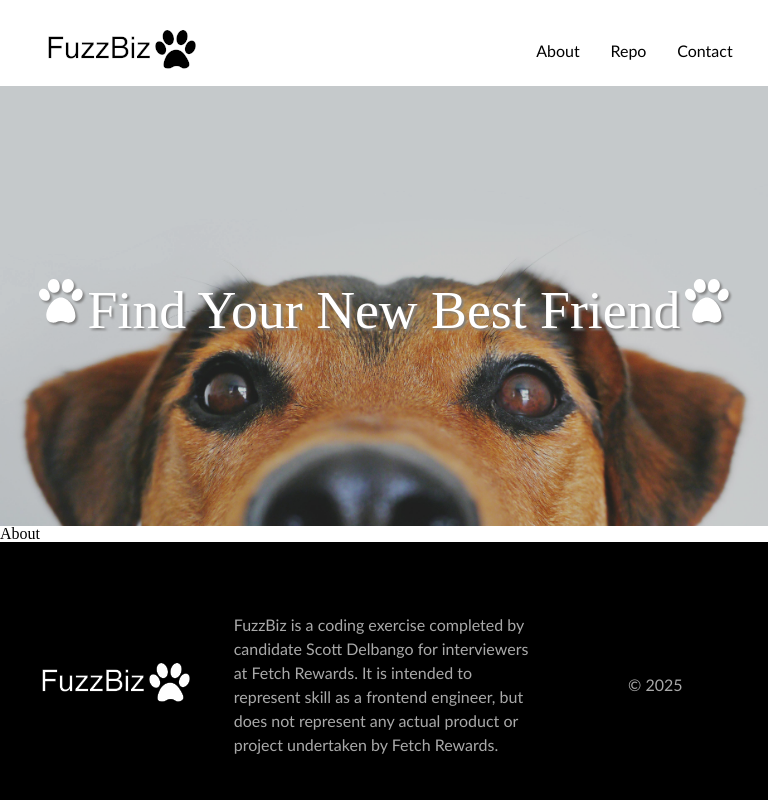
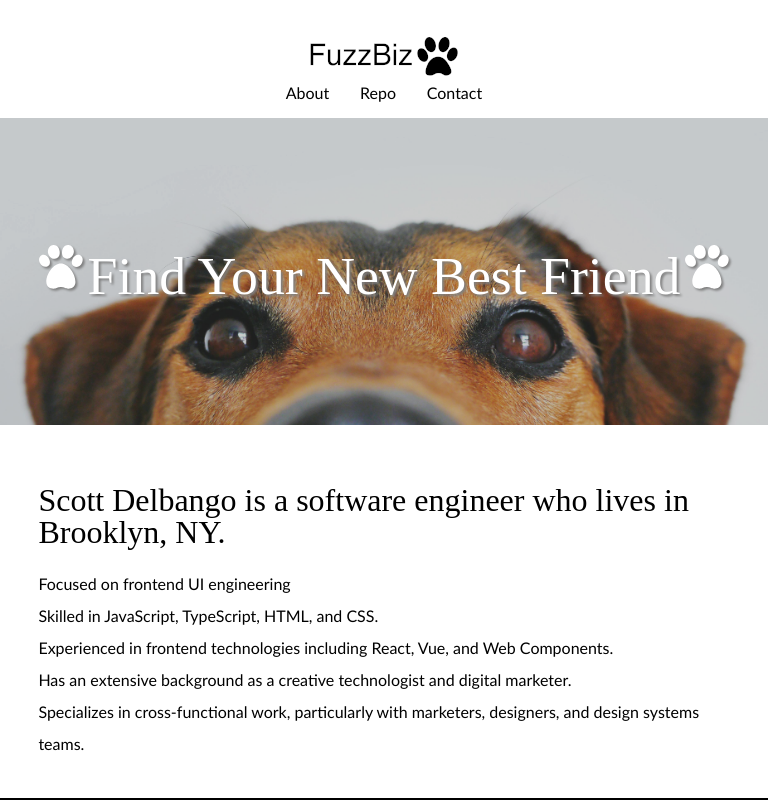
Before and after one commit to mercuryfillings/fetch-app, a React (Vite) app: page /about in a window 768 px wide. Shown: the top 800 px of the page. Built offline with nearby package versions, Linux system fonts and the light colour scheme.

Commit message:
Seemingly working app. Barring any major bugs, this seems ready to ship

```diff
--- a/src/App.tsx
+++ b/src/App.tsx
@@ -40,14 +40,12 @@ const App: React.FC = () => {
 
   const onNext = async () => {
     if (!next) return
-    console.log("next", next);
-    await fetchNext(next, setReturnedBreedIds, setPrev, setNext);
-    setCurrentPage((prevPage) => prevPage + 1);
-  };
+    await fetchNext(next, setReturnedBreedIds, setPrev, setNext)
+    setCurrentPage((prevPage) => prevPage + 1)
+  }
 
   const onPrev = async () => {
     if (!prev) return
-    console.log('prev', prev)
     await fetchPrev(prev, setReturnedBreedIds, setPrev, setNext)
     setCurrentPage(currentPage - 1)
   }
@@ -104,7 +102,7 @@ const App: React.FC = () => {
 
   useEffect(() => {
     handleResultCopy()
-  }, [handleResultCopy]);
+  }, [handleResultCopy])
 
   return (
 
@@ -139,6 +137,7 @@ const App: React.FC = () => {
                     selectedDogs={selectedDogs}
                     setSelectedDogs={setSelectedDogs}
                     match={''}
+                    x={false}
                   />
                   <Pagination
                     onNext={onNext}
--- a/src/components/Card.tsx
+++ b/src/components/Card.tsx
@@ -5,13 +5,19 @@ import { IoIosHeartEmpty, IoIosHeart } from "react-icons/io"
 const Card: React.FC<CardProps> = ({dog, selectedDogs, setSelectedDogs, x}) => {
 
   const handleClick = () => {
-    if (!selectedDogs.includes(dog.id) && selectedDogs.length < 100) {
-      setSelectedDogs([...selectedDogs, dog.id])
-    }
-    if (selectedDogs.includes(dog.id)) {
-      setSelectedDogs(selectedDogs.filter(item => item !== dog.id))
+    if (!x) {
+      if (!selectedDogs.includes(dog.id) && selectedDogs.length < 100) {
+        setSelectedDogs([...selectedDogs, dog.id])
+      }
+      if (selectedDogs.includes(dog.id)) {
+        setSelectedDogs(selectedDogs.filter(item => item !== dog.id))
+      }
     }
 }
+
+  const handleRemove = () => {
+    setSelectedDogs(prev => prev.filter(item => item !== dog.id))
+  }
 
   return (
     <div className="card-container" onClick={handleClick}>
@@ -26,7 +32,7 @@ const Card: React.FC<CardProps> = ({dog, selectedDogs, setSelectedDogs, x}) => {
       </div>
       <div className="card-icon-container">
         {
-          x ? <button className="x">remove</button> :
+          x ? <button className="x" onClick={handleRemove}>remove</button> :
           selectedDogs.includes(dog.id) ? <div className="icon"><IoIosHeart /></div> : <div className="icon"><IoIosHeartEmpty /></div>
         }
       </div>
--- a/src/components/Layout.tsx
+++ b/src/components/Layout.tsx
@@ -17,14 +17,14 @@ const Header: React.FC<HeaderProps> = ({ isLoggedIn, handleLogout, selectedDogs
   return (
     <header className='header'>
       <div className='header-logo-container'>
-        <button className="logo-button" onClick={() => navigate("/")}><img src={Logo} /></button>
+        <img src={Logo} />
       </div>
       <div className='nav-container'>
         <ul className='nav-list'>
             <li className='nav-list-item'><a className="nav-link" href="/about">About</a></li>
             <li className='nav-list-item'><a className="nav-link" href="https://github.com/mercuryfillings/fetch-app" target='_blank'>Repo</a></li>
             <li className='nav-list-item'><a className="nav-link" href="/contact">Contact</a></li>
-            {selectedDogs.length > 0 && <li className='nav-list-item'><Badge count={selectedDogs.length} selectedDogs={selectedDogs} /></li>}
+            {selectedDogs.length > 0 && <li className='nav-list-item'><Badge count={selectedDogs.length} selectedDogs={selectedDogs}/></li>}
             {isLoggedIn && (
               <li className='nav-list-item'><button onClick={handleLogout} className="logout-button">Log Out <FaArrowRight /></button></li>
             )}
@@ -58,7 +58,7 @@ const Layout: FC<LayoutProps> = ({ children, isLoggedIn, handleLogout, selectedD
     return (
         <div className="site">
           <div className="site-wrapper">
-            <Header isLoggedIn={isLoggedIn} handleLogout={handleLogout} selectedDogs={selectedDogs}/>
+            <Header isLoggedIn={isLoggedIn} handleLogout={handleLogout} selectedDogs={selectedDogs} />
             <Banner />
                 <div >{children}</div>
             <Footer />
--- a/src/components/Search.tsx
+++ b/src/components/Search.tsx
@@ -33,8 +33,6 @@ const Search: React.FC<SearchProps> = ({
 
     const handleSubmit = async (e: FormEvent<HTMLFormElement>) => {
         e.preventDefault()
-
-        console.log(selectedBreeds)
 
         await fetchContent(
             selectedBreeds,
--- a/src/pages/About.tsx
+++ b/src/pages/About.tsx
@@ -1,4 +1,3 @@
-import React from 'react'
 import Layout from '../components/Layout'
 import { useLocation } from 'react-router'
 
@@ -10,7 +9,14 @@ export default function About() {
 
   return (
     <Layout selectedDogs={[]} isLoggedIn={false} handleLogout={() => false}>
-      <div>About</div>
+      <div className="content-page">
+        <h2 className="about-headline">Scott Delbango is a software engineer who lives in Brooklyn, NY.</h2>
+        <p>Focused on frontend UI engineering</p>
+        <p>Skilled in JavaScript, TypeScript, HTML, and CSS.</p>
+        <p>Experienced in frontend technologies including React, Vue, and Web Components.</p>
+        <p>Has an extensive background as a creative technologist and digital marketer.</p>
+        <p>Specializes in cross-functional work, particularly with marketers, designers, and design systems teams.</p>
+      </div>
     </Layout>
   )
 }
--- a/src/pages/Contact.tsx
+++ b/src/pages/Contact.tsx
@@ -1,4 +1,3 @@
-import React from 'react'
 import Layout from '../components/Layout'
 import { useLocation } from 'react-router'
 
@@ -10,7 +9,11 @@ export default function Contact() {
 
   return (
     <Layout selectedDogs={[]} isLoggedIn={false} handleLogout={() => false}>
-      <div>Contact</div>
+      <div className="content-page">
+        <h2 className="about-headline">Get in Touch</h2>
+        <p>scott.delbango@gmail.com</p>
+        <p><a className="nav-link" href="https://www.linkedin.com/in/scottraphaeldelbango" target="_blank">LinkedIn</a></p>
+      </div>
     </Layout>
   )
 }
--- a/src/pages/Match.tsx
+++ b/src/pages/Match.tsx
@@ -7,8 +7,14 @@ import Browse from '../components/Browse'
 
 const MatchPage = () => {
 
+    //location variables
+
     const location = useLocation()
-    const { isLoggedIn, selectedDogs } = location.state || {}
+    const { isLoggedIn } = location.state || {}
+
+
+    //state
+    const [selectedDogs, setSelectedDogs] = useState<string[]>(location.state?.selectedDogs || [])
     const [dogs, setDogs] = useState<Dog[]>([])
     const [loading, setLoading] = useState<boolean>(false)
     const [match, setMatch] = useState<string>('')
@@ -36,7 +42,7 @@ const MatchPage = () => {
 
     useEffect(() => {
       fetchDogsCallback()
-    }, [fetchDogsCallback])
+    }, [fetchDogsCallback, selectedDogs])
 
   return (
     <Layout isLoggedIn={isLoggedIn} handleLogout={() => console.log('test')} selectedDogs={selectedDogs}>
@@ -46,7 +52,8 @@ const MatchPage = () => {
         </div>
         <div className="match-content-container">
           <h2 className="browse-header">{match ? headerCopy.found : headerCopy.find}</h2>
-          <Browse dogs={dogs} selectedDogs={selectedDogs} match={match} setSelectedDogs={() => console.log('test')} x={true}/>
+          {selectedDogs.length < 1 && <p className="match-copy-container">No matches found</p>}
+          {selectedDogs.length > 0 && <Browse dogs={dogs} selectedDogs={selectedDogs} match={match} setSelectedDogs={setSelectedDogs} x={true}/>}
         </div>
       </div>
     </Layout>
--- a/src/styles/styles.css
+++ b/src/styles/styles.css
@@ -226,7 +226,6 @@ input {
   color: white;
   font-family: var(--sans-font);
   font-size: 1.5rem;
-  letter-spacing: 5px;
   transition: .2s;
 }
 
@@ -247,7 +246,8 @@ input {
   display: flex;
   flex-direction: column;
   align-items: center;
-  width: 400px;
+  width: 100%;
+  max-width: 400px;
 }
 
 .login-field-container {
@@ -670,7 +670,6 @@ input {
 .match-results {
   display: flex;
   padding: 5vw;
-  transition: 2s;
 }
 
 .match-image-container {
@@ -716,6 +715,20 @@ input {
   cursor: pointer;
 }
 
+.content-page {
+  padding: 5vw;
+  line-height: 2rem;
+  font-family: var(--sans-font);
+}
+
+.about-headline {
+  font-family: var(--serif-font);
+  font-size: 2rem;
+  margin: 20px 0;
+}
+
+
+
 /* XL styles */
 
 @media(min-width: 2000px) {
@@ -732,4 +745,89 @@ input {
   }
 }
 
+@media(min-width: 1600px) {
+  .browse-container {
+    grid-template-columns: repeat(4, 1fr);
+  }
+}
+
 /* Mobile Styles */
+
+@media(max-width: 1160px) {
+  .header {
+    display: flex;
+    flex-direction: column;
+    align-items: center;
+    margin: 1rem;
+  }
+  .banner-container {
+    max-height: 40vw;
+  }
+  .footer-container {
+    flex-direction: column;
+    text-align: center;
+  }
+  .login-container {
+    flex-direction: column;
+  }
+  .login-headline {
+    font-size: 2rem;
+  }
+  .login-copy-container {
+    align-items: center;
+    text-align: center;
+  }
+  .login-copy {
+    max-width: 100%;
+  }
+  .login-form-container {
+    padding: 0;
+    margin: 0 0 10vw 0;
+  }
+  .login-button {
+    max-width: 90%;
+  }
+  .app-content-container {
+    display: flex;
+    flex-direction: column;
+    align-items: center;
+  }
+  .search-container {
+    flex: 1;
+  }
+
+  .page-container {
+    flex: 1;
+    max-width: 100%;
+  }
+  .browse-container {
+    grid-template-columns: repeat(1, 1fr);
+  }
+  .page-container {
+    width: 100%;
+  }
+  .browse-header {
+    border-radius: 0;
+  }
+  .match-container {
+    flex-direction: column-reverse;
+  }
+  .match-gutter {
+    display: flex;
+    justify-content: center;
+    align-items: center;
+  }
+  .match-results {
+    flex-direction: column;
+  }
+
+  @media(min-width: 567px) {
+    .browse-container {
+      grid-template-columns: repeat(2, 1fr);
+    }
+    .search-container {
+      max-width: 50vw;
+    }
+  }
+
+}
```
Also changed, not shown: src/helpers.ts (+4 -4 lines), src/types.ts (+13 -13 lines).
